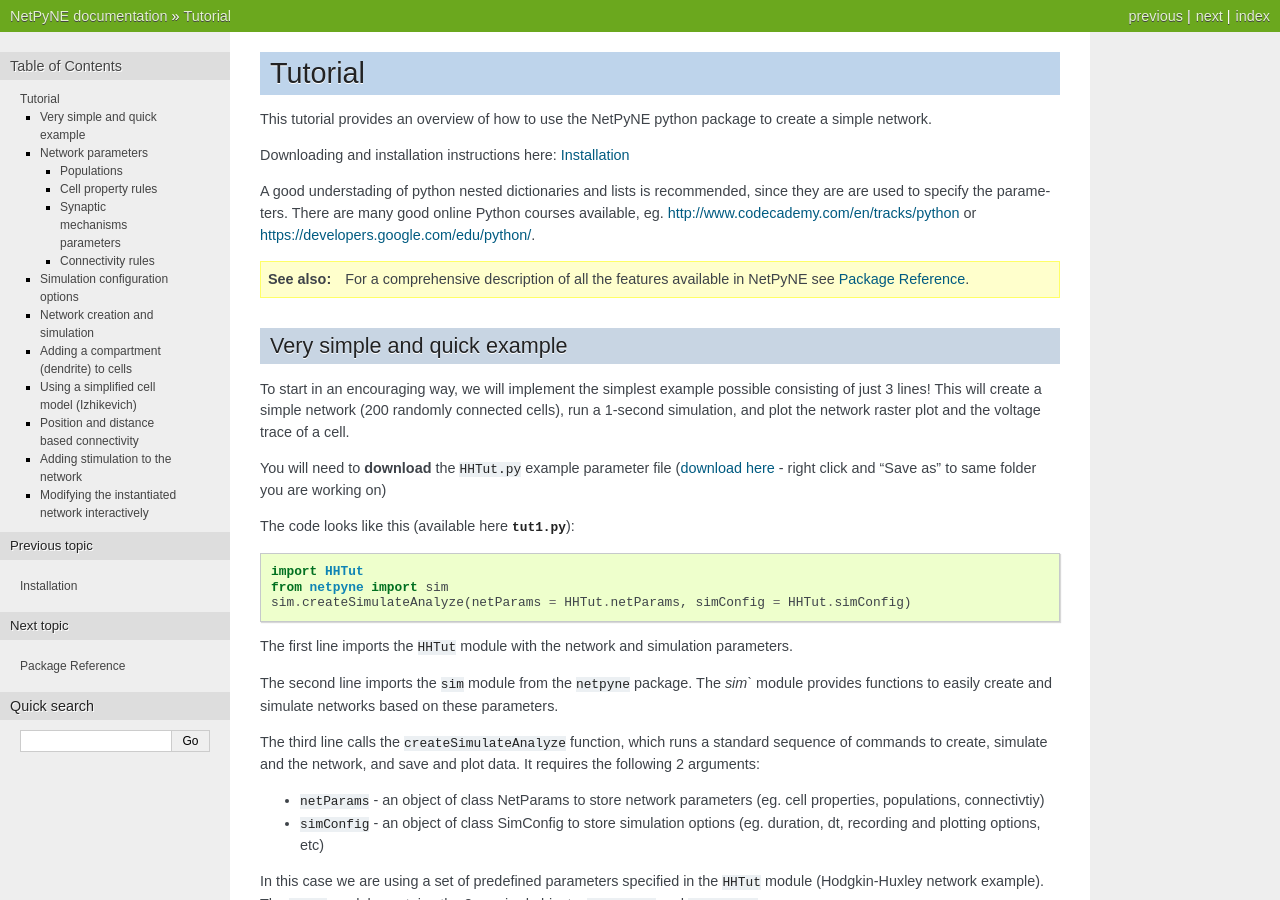
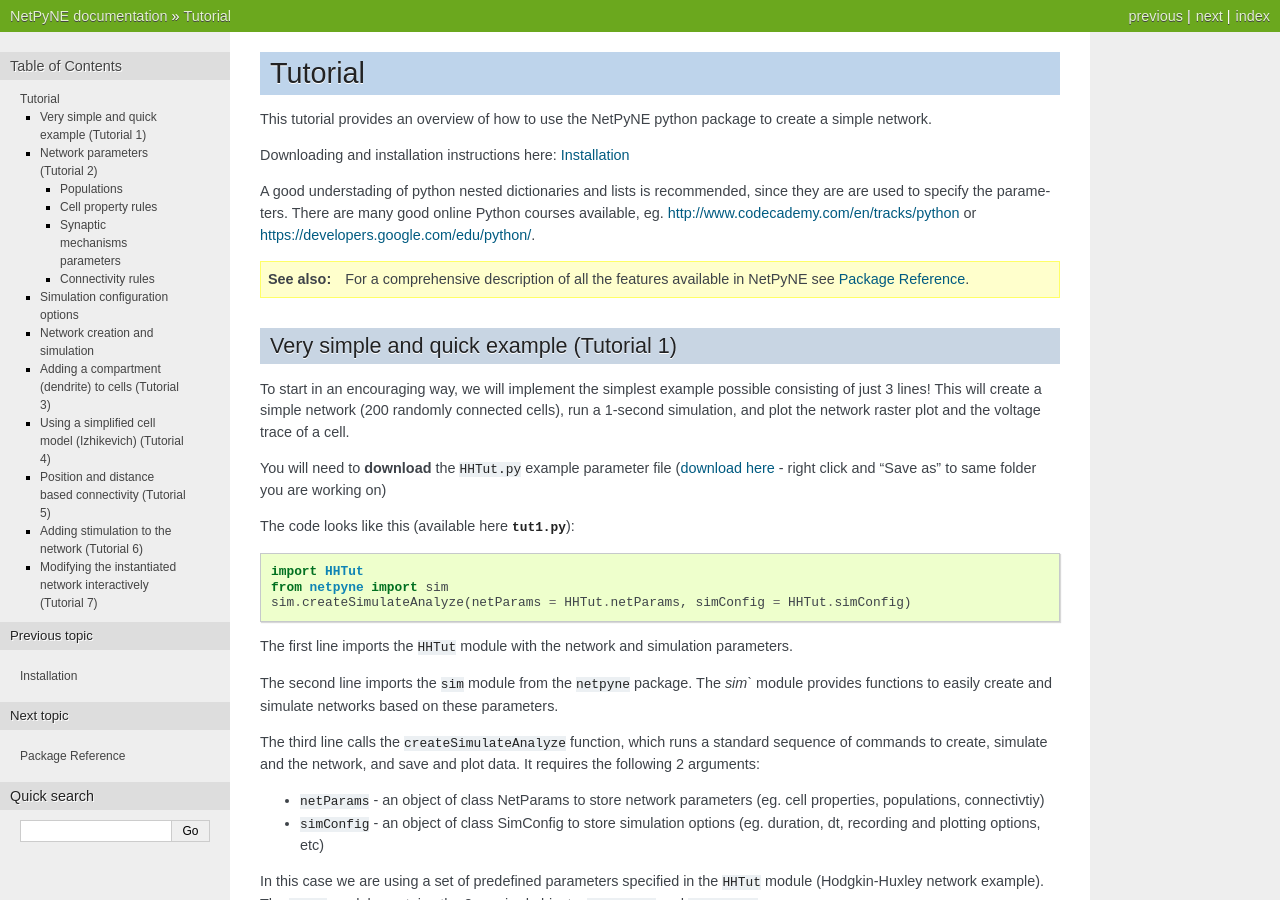
Before and after one commit to suny-downstate-medical-center/netpyne, a Sphinx documentation site: the page built from doc/source/tutorial.rst, in a window 1280 px wide and 900 px high. Built offline with Sphinx 7.4.7, drawn with Linux system fonts in a browser that asks for light colours; some of the changed text lies outside the part shown.

Commit message:
added tutorial number in titles

```diff
--- a/doc/source/tutorial.rst
+++ b/doc/source/tutorial.rst
@@ -13,8 +13,8 @@ A good understading of python nested dictionaries and lists is recommended, sinc
 
 .. _simple_example:
 
-Very simple and quick example
--------------------------------
+Very simple and quick example (Tutorial 1)
+------------------------------------------
 To start in an encouraging way, we will implement the simplest example possible consisting of just 3 lines! This will create a simple network (200 randomly connected cells), run a 1-second simulation, and plot the network raster plot and the voltage trace of a cell.
 
 You will need to **download** the ``HHTut.py`` example parameter file (`download here <https://raw.githubusercontent.com/Neurosim-lab/netpyne/master/examples/HHTut/HHTut.py>`_ - right click and "Save as" to same folder you are working on)
@@ -69,8 +69,8 @@ In the remaining of this tutorial we will see how to easily specify your own par
 
 We begin with an overview of the Python objects where you will define all your network parameters.
 
-Network parameters
-----------------------
+Network parameters (Tutorial 2)
+-------------------------------
 
 The ``netParams`` object includes all the information necessary to define your network. It is compoased of the following 6 ordered dictionaries:
 
@@ -294,8 +294,8 @@ You should get the raster plot and voltage trace figures shown below. Notice how
 Feel free to explore the effect of changing any of the model parameters, eg. number of cells, background or S->M weights, cell geometry or biophysical properties, etc.
 
 
-Adding a compartment (dendrite) to cells
--------------------------------------------
+Adding a compartment (dendrite) to cells (Tutorial 3)
+-------------------------------------------------------
 
 Here we extend the pyramidal cell type by adding a dendritic section with a passive mechanism. Note that for the ``dend`` section we included the ``topol`` dict defining how it connects to its parent ``soma`` section::
 
@@ -326,7 +326,7 @@ The full tutorial code for this example is available here: :download:`tut3.py <c
 If you run the network, you will observe the new dendritic compartment has the effect of reducing the firing rate.
 
 
-Using a simplified cell model (Izhikevich)
+Using a simplified cell model (Izhikevich) (Tutorial 4)
 --------------------------------------------------------------------
 
 When dealing with large simulations it is sometimes useful to use simpler cell models for some populations, in order to gain speed. Here we will replace the HH model with the simpler Izhikevich cell model only for cells in the sensory (``S``) population.
@@ -363,8 +363,8 @@ The full tutorial code for this example is available here: :download:`tut4.py <c
 .. seealso:: NetPyNE also supports importing cells defined in other files (eg. in hoc cell templates, or python classes). See :ref:`importing_cells` for details and examples.
 
 
-Position and distance based connectivity
-------------------------------------------
+Position and distance based connectivity (Tutorial 5)
+---------------------------------------------------------
 
 The following example demonstrates how to spatially separate populations, add inhbitory populations, and implement weights, probabilities of connection and delays that depend on cell positions or distances.
 
@@ -498,8 +498,8 @@ The full tutorial code for this example is available here: :download:`tut5.py <c
 
 
 
-Adding stimulation to  the network
-----------------------------------
+Adding stimulation to  the network (Tutorial 6)
+-----------------------------------------------------
 
 Two data structures are used to specify cell stimulation parameters: ``stimSourceParams`` to define the parameters of the sources of stimulation; and ``stimTargetParams`` to specify what cells will be applied what source of stimulation (mapping of sources to cells). See See :ref:`stimulation` for details.
 
@@ -535,8 +535,8 @@ The full tutorial code for this example is available here: :download:`tut6.py <c
 	:align: center
 
 
-Modifying the instantiated network interactively
--------------------------------------------------
+Modifying the instantiated network interactively (Tutorial 7)
+--------------------------------------------------------------
 
 This example is directed at the more experienced users who might want to interact directly with the NetPyNE generated structure containing the network model and NEURON objects. We will model a Hopfield-Brody network where cells are connected all-to-all and fires synchronize due to mutual inhibition (inhibition from other cells provides a reset, locking them together). The level of synchronization depends on the connection weights, which wel will modify interactively.
 
```
